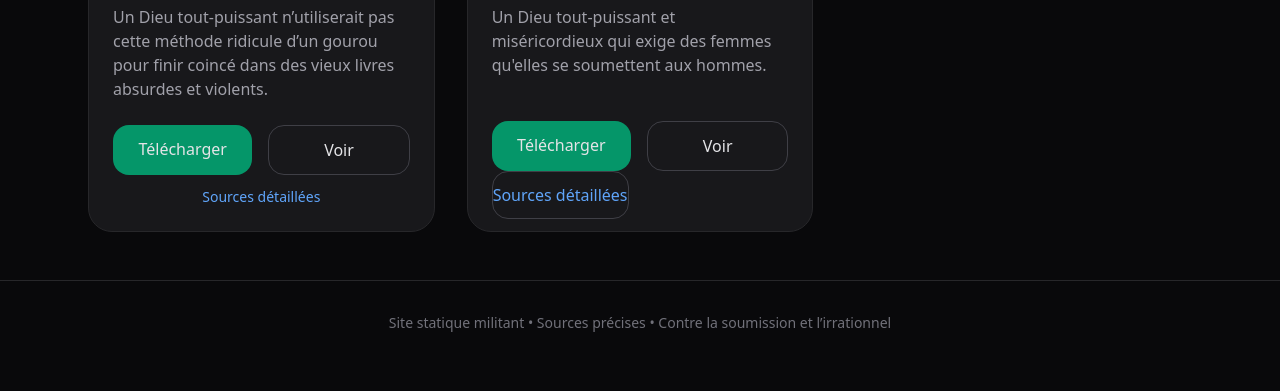
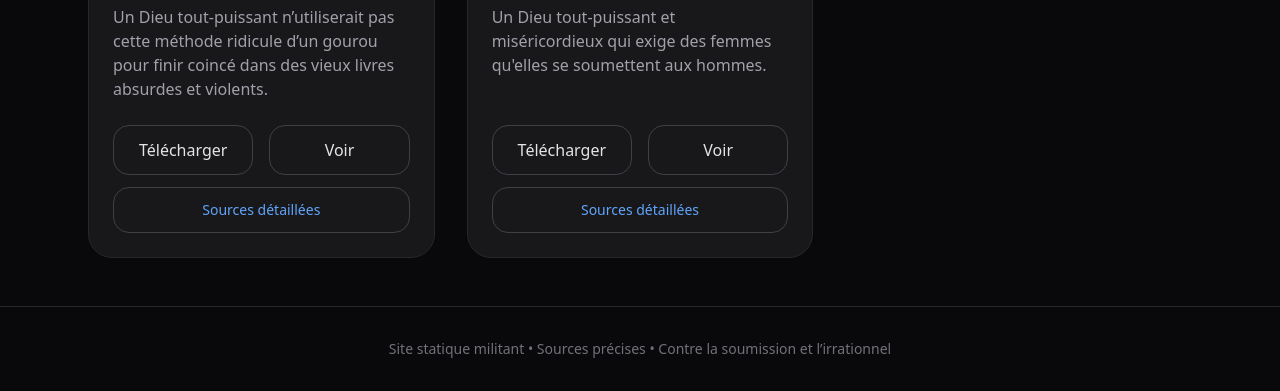
Before and after one commit to JulFlux/logicotracts, a plain HTML site: page index.html in a window 1280 px wide. Shown: the part 781-1172 px from the top of the page. Before the commit the page ends 1146 px from the top, so only its background shows below. Drawn offline with nearby package versions, Linux system fonts and the light colour scheme.

Commit message:
Update index.html

```diff
--- a/index.html
+++ b/index.html
@@ -54,7 +54,7 @@
                         <!-- Ligne 1 : Télécharger + Voir -->
                         <div class="flex gap-4 mb-3">
                             <a href="tracts/general/Tract-general-1.jpg" download
-                               class="flex-1 text-center bg-emerald-600 hover:bg-emerald-500 py-3 rounded-2xl font-medium">
+                               class="flex-1 text-center border border-zinc-700 hover:bg-zinc-800 py-3 rounded-2xl">
                                 Télécharger
                             </a>
                             <a href="tracts/general/Tract-general-1.jpg" target="_blank"
@@ -65,7 +65,7 @@
 
                         <!-- Ligne 2 : Sources détaillées (en dessous) -->
                         <a href="sources.html#Tract-general-1"
-                           class="block text-center text-sm text-blue-400 hover:text-blue-300">
+                           class="mt-3 block text-center border border-zinc-700 hover:bg-zinc-800 py-3 rounded-2xl text-sm text-blue-400 hover:text-blue-300">
                             Sources détaillées
                         </a>
                     </div>
@@ -89,7 +89,7 @@
                         <!-- Ligne 1 : Télécharger + Voir -->
                         <div class="flex gap-4 mb-3">
                             <a href="tracts/general/Tract-general-1.jpg" download
-                               class="flex-1 text-center bg-emerald-600 hover:bg-emerald-500 py-3 rounded-2xl font-medium">
+                               class="flex-1 text-center border border-zinc-700 hover:bg-zinc-800 py-3 rounded-2xl">
                                 Télécharger
                             </a>
                             <a href="tracts/general/Tract-general-1.jpg" target="_blank"
@@ -100,7 +100,7 @@
 
                         <!-- Ligne 2 : Sources détaillées (en dessous) -->
                         <a href="sources.html#Tract-general-1"
-                            class="flex-1 text-center border text-blue-400 hover:text-blue-300 border-zinc-700 hover:bg-zinc-800 py-3 rounded-2xl">
+                            class="mt-3 block text-center border border-zinc-700 hover:bg-zinc-800 py-3 rounded-2xl text-sm text-blue-400 hover:text-blue-300">
                             Sources détaillées
                         </a>
                     </div>
```
